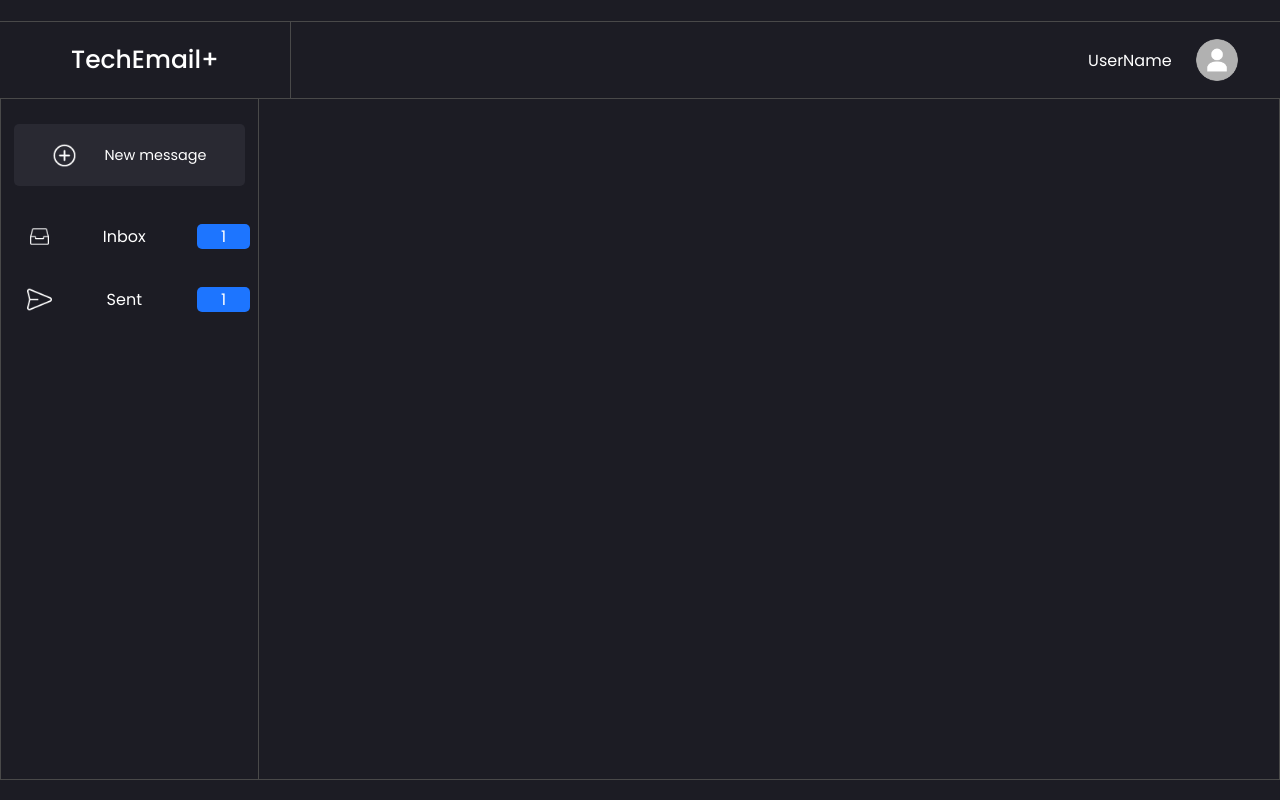
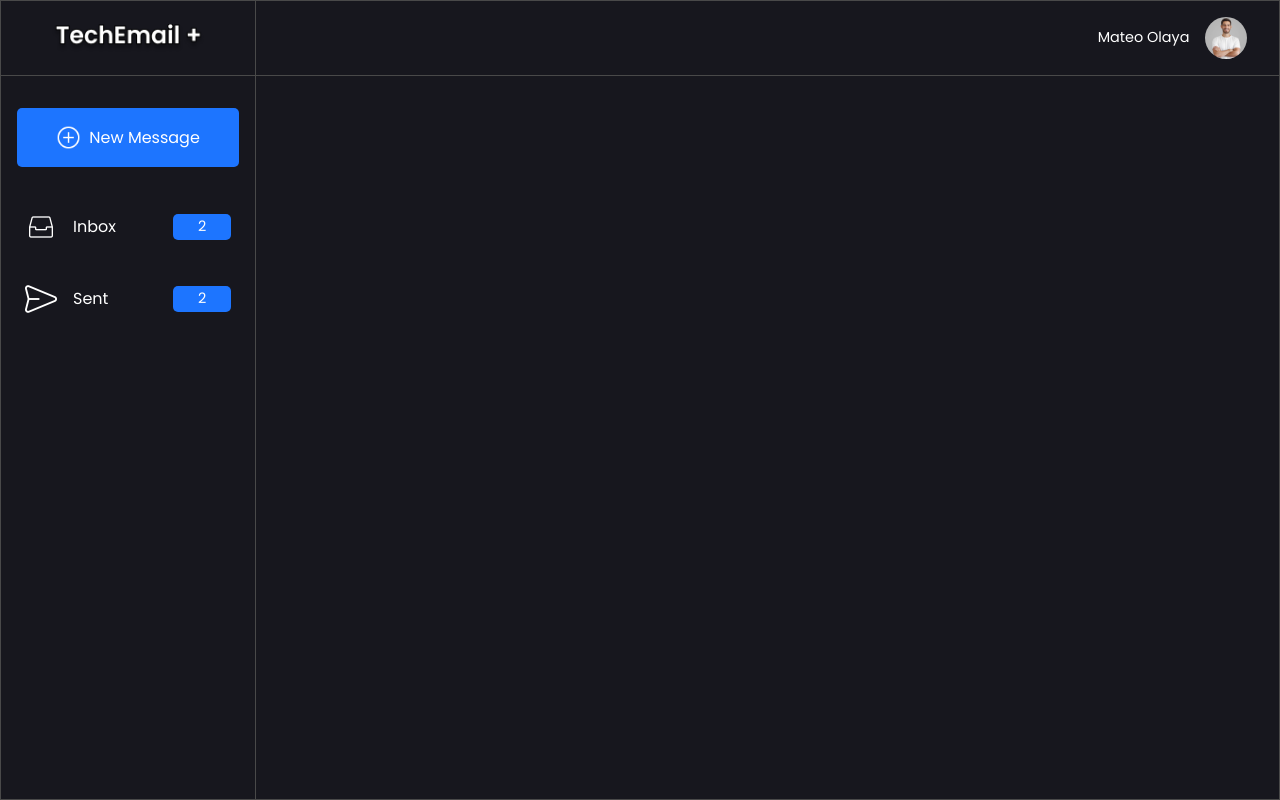
Before and after one commit to mafer23/email-client-app, a React (Vite) app in the folder front-end/: page /emailClient/dashboard in a window 1280 px wide. Built offline with nearby package versions, Linux system fonts and the light colour scheme.

Commit message:
add: dashboard page organized

```diff
--- a/front-end/src/dashboard/components/emailPanel.tsx
+++ /dev/null
@@ -1,11 +0,0 @@
-import "../pages/_dashboardPage.scss";
-
-
-export const EmailPanel = () => {
-
-  return (
-    <div className="dashboardPage__emailPanel">
-
-    </div>
-  );
-}
--- /dev/null
+++ b/front-end/src/dashboard/components/header/Header.tsx
@@ -0,0 +1,22 @@
+import "./_header.scss";
+
+//* Importing images
+import photoPerfil from "../../../images/Perfil.jpg";
+
+export const Header = () => {
+  return (
+    <div className="header">
+
+        <div className="header__photoUser">
+
+            <h2>Mateo Olaya</h2>
+
+            <div className="header__photoUser__image">
+                <img src={ photoPerfil } alt="" />
+            </div>
+
+        </div>
+
+    </div>
+  );
+}
--- /dev/null
+++ b/front-end/src/dashboard/components/header/_header.scss
@@ -0,0 +1,49 @@
+@import "../../../styles/settings";
+
+.header {
+    width: 100%;
+    padding: 1em 2em 1em 2em;
+    box-sizing: border-box;
+    border-bottom: 1px solid $color3;
+    @include DisplayFlex(
+        center,
+        flex-end,
+        none,
+        none,
+        0
+    );
+
+    &__photoUser {
+        @include DisplayFlex(
+            center,
+            center,
+            none,
+            none,
+            1em
+        );
+
+        h2{
+            @include StylesText(0.9em, 400, $color2);
+        }
+
+        &__image {
+            width: 2.6em;
+            height: 2.6em;
+            @include DisplayFlex(
+                center,
+                center,
+                none,
+                none,
+                0
+            );
+            border-radius: 50px;
+            overflow: hidden;
+
+            img {
+                width: 100%;
+                height: 100%;
+                object-fit: cover;
+            }
+        }
+    }
+}
--- a/front-end/src/dashboard/components/navBar.tsx
+++ /dev/null
@@ -1,19 +0,0 @@
-import "../pages/_dashboardPage.scss";
-//* Importing images
-import UserI from "../../images/userProfile.png"
-
-export const NavBar = () => {
-    return(
-        <nav className="dashboardPage__navContainer">
-            <span className="dashboardPage__navContainer__logoBox">
-                <p className="dashboardPage__navContainer__logoBox__logo">
-                    TechEmail+
-                </p>
-            </span>
-            <span className="dashboardPage__navContainer__identity">
-                <p>UserName</p>
-            <img src={UserI} width={50} height={50}></img>
-        </span>
-        </nav>
-    );
-};
--- /dev/null
+++ b/front-end/src/dashboard/components/navBar/NavBar.tsx
@@ -0,0 +1,49 @@
+import "./_navBar.scss";
+
+//* Importing images
+import iconAdd from "../../../images/add.png";
+
+//* Importing custom hook
+import { useNavBar } from "./useNavBar";
+
+export const NavBar = () => {
+
+    const { dataButtonOptions } = useNavBar();
+
+    return (
+        <div className="navBar">
+
+            <button>
+                <img src={ iconAdd } alt="" />
+                New Message
+            </button>
+
+            <div className="navBar__options">
+
+                {
+                    dataButtonOptions.map(({ icon, id, name, amount }) =>
+
+                        <button key={ id }>
+
+                            <div className="titleIcon">
+                                <div>
+                                    <img src={ icon } alt="" />
+                                </div>
+                                <h1>{ name }</h1>
+                            </div>
+
+                            <div className="amountOption">
+                                { amount }
+                            </div>
+
+                        </button>
+
+                    )
+                }
+
+            </div>
+
+        </div>
+    );
+
+}
--- /dev/null
+++ b/front-end/src/dashboard/components/navBar/_navBar.scss
@@ -0,0 +1,110 @@
+@import "../../../styles/settings";
+
+.navBar {
+    width: 100%;
+    padding: 2em 1em 2em 1em;
+    box-sizing: border-box;
+    @include DisplayFlex(
+        center,
+        flex-start,
+        column,
+        none,
+        2em
+    );
+
+    button {
+        @include StylesButton(
+            100%,
+            3.7em,
+            5px,
+            $color4
+        );
+        @include StylesText(1em, 400, $color2);
+        @include DisplayFlex(
+            center,
+            center,
+            none,
+            none,
+            0.5em
+        );
+
+        img {
+            width: 12%;
+        }
+    }
+
+    &__options {
+        width: 100%;
+        @include DisplayFlex(
+            center,
+            flex-start,
+            column,
+            none,
+            1em
+        );
+
+       button {
+        padding: 0em 0.5em 0em 0.5em;
+        box-sizing: border-box;
+        transition: 0.2s ease-in-out;
+        @include StylesButton(
+            100%,
+            3.5em,
+            0px,
+            transparent
+        );
+        @include DisplayFlex(
+            center,
+            space-between,
+            none,
+            none,
+            0
+        );
+
+        .titleIcon {
+            @include DisplayFlex(
+                center,
+                flex-start,
+                none,
+                none,
+                1em
+            );
+
+            h1{
+                @include StylesText(1em, 400, $color2);
+            }
+
+            div {
+                width: 2em;
+                height: 2em;
+
+                img {
+                    width: 100%;
+                    object-fit: contain;
+                }
+            }
+        }
+
+        .amountOption {
+            width: 4em;
+            height: 1.8em;
+            background-color: $color4;
+            border-radius: 5px;
+            @include DisplayFlex(
+                center,
+                center,
+                none,
+                none,
+                0
+            );
+            @include StylesText(0.9em, 400, $color2);
+        }
+
+        &:hover {
+            background-color: $color7;
+            border-radius: 5px;
+        }
+
+       }
+    }
+}
--- /dev/null
+++ b/front-end/src/dashboard/components/navBar/useNavBar.ts
@@ -0,0 +1,26 @@
+//* Importing images
+import iconInbox from "../../../images/inbox.png";
+import iconSent from "../../../images/sent.png";
+
+//* Importing types
+import { typeButtonsOptions } from "../../../types/types";
+
+export const useNavBar = () => {
+
+    //* Attributes
+    const dataButtonOptions: typeButtonsOptions[] = [
+        { id: 1, name: 'Inbox', icon: iconInbox, amount: 2 },
+        { id: 2, name: 'Sent', icon: iconSent, amount: 2 }
+    ];
+
+    //* Methods
+
+    return {
+        //* Attributes
+        dataButtonOptions,
+
+        //* Methods
+
+    }
+
+}
--- a/front-end/src/dashboard/components/navMenu.tsx
+++ /dev/null
@@ -1,32 +0,0 @@
-import "../pages/_dashboardPage.scss";
-//* Importing images
-
-import addLogo from "../../images/add2.png";
-import inboxL from "../../images/inbox.png";
-import sentL from "../../images/sent.png";
-
-
-
-export const NavMenu = () =>{
-    return (
-        <div className="dashboardPage__menuContainer">
-            <button className="dashboardPage__menuContainer__createButton">
-          <img src={addLogo} width={25} height={25}></img>
-          <p>New message</p>
-        </button>
-
-        <button className="dashboardPage__menuContainer__inoutButton">
-          <img src={inboxL} width={25} height={25}></img>
-          <p>Inbox</p>
-          <p className="dashboardPage__menuContainer__notLog" >1</p>
-        </button>
-
-        <button className="dashboardPage__menuContainer__inoutButton">
-          <img src={sentL} width={25} height={25}></img>
-          <p>Sent</p>
-          <p className="dashboardPage__menuContainer__notLog" >1</p>
-        </button>
-        </div>
-
-    );
-}
--- a/front-end/src/dashboard/pages/DashboardPage.tsx
+++ b/front-end/src/dashboard/pages/DashboardPage.tsx
@@ -1,19 +1,42 @@
-import { NavBar } from "../components/Navbar";
-import { EmailPanel } from "../components/emailPanel";
-import { NavMenu } from "../components/navMenu";
 import "./_dashboardPage.scss";
 
+//* Importing components
+import { Header } from "../components/header/Header";
+import { NavBar } from "../components/navBar/NavBar";
+
+//* Importing images
+import iconLogo from "../../images/Logo.png";
 
 export const DashboardPage = () => {
 
   return (
     <div className="dashboardPage">
-      <NavBar></NavBar>
-      <section className="dashboard">
-        <NavMenu></NavMenu>
-        <EmailPanel></EmailPanel>
-      </section>
+
+      <div className="dashboardPage__container">
+
+        <div className="dashboardPage__container__firstSection">
+
+          <div className="dashboardPage__container__firstSection__logo">
+            <img src={ iconLogo } alt="" />
+          </div>
+
+          <NavBar/>
+
+        </div>
+
+        <div className="dashboardPage__container__secondSection">
+
+          <Header/>
+
+          <div className="dashboardPage__container__secondSection__panels">
+
+          </div>
+
+        </div>
+
+      </div>
 
     </div>
   );
+
 }
--- a/front-end/src/dashboard/pages/_dashboardPage.scss
+++ b/front-end/src/dashboard/pages/_dashboardPage.scss
@@ -1,121 +1,92 @@
 @import "../../styles/settings";
 @import "../../styles/stylesGeneral";
 
-body{
-    background-color: $color6;
-}
-
-.dashboard{
-    @include DisplayFlex(center,center,row,none,0);
-    height: 85%;
-    width: 100%;
-    max-width: 90em;
-
-}
 
 .dashboardPage {
-    font-family: $mainFont,sans-serif;
-    color:$color2;
     width: 100%;
     height: 100vh;
-    max-width: 90em;
-
-    margin:auto;
+    background-color: $color1;
     @include DisplayFlex(
         center,
         center,
-        column,
+        none,
         none,
         0
     );
-    &__navContainer{
-        @include DisplayFlex(center,space-between,row,none,0);
-        border:1px $color3 solid;
+
+    &__container {
         width: 100%;
-        height: 76px;
-        &__logoBox{
-            @include DisplayFlex(center,center,none,none,0);
-            border-right: 1px solid $color3;
-            position: relative;
-            height: 76px;
-            width: 290px;
-            &__logo{
-                font-size: 25px;
-                font-weight: 500;
+        max-width: 90em;
+        height: 100%;
+        @include DisplayFlex(
+            center,
+            center,
+            none,
+            none,
+            0
+        );
+
+        &__firstSection {
+            width: 20%;
+            height: 100%;
+            border: 1px solid $color3;
+            box-sizing: border-box;
+            @include DisplayFlex(
+                center,
+                flex-start,
+                column,
+                none,
+                0
+            );
+
+            &__logo {
+                width: 100%;
+                height: 4.6em;
+                border-bottom: 1px solid $color3;
+                @include DisplayFlex(
+                    center,
+                    center,
+                    none,
+                    none,
+                    0
+                );
+
+                img {
+                    width: 60%;
+                    object-fit: contain;
+                }
             }
-            padding:0;
-        }
-        &__identity {
-            @include DisplayFlex(center,flex-end,row,none,0);
-            padding-right: 3%;
-        }
-        &__identity p {
-            padding-right: 15%;
         }
 
-    }
+        &__secondSection {
+            width: 80%;
+            height: 100%;
+            border-top: 1px solid $color3;
+            border-bottom: 1px solid $color3;
+            border-right: 1px solid $color3;
+            box-sizing: border-box;
+            @include DisplayFlex(
+                center,
+                flex-start,
+                column,
+                none,
+                0
+            );
 
-    &__menuContainer{
-        border:1px solid $color3;
-        width: 290px;
-        height: 100%;
-        border-top: none;
-        @include DisplayFlex(flex-start,flex-start,column,none,0);
-
-        &__createButton{
-            @include StylesButton(90%, 62px, 5px, $color7);
-            @include StylesText(0.9em,400,$color2);
-            @include DisplayFlex(center,space-between,row,none,0);
-            margin: auto;
-            padding-left: 15%;
-            padding-right: 15%;
-            margin-top: 10%;
-            margin-bottom: 10%;
-        }
-        &__createButton:hover{
-            background-color: $color8;
-            color:$color1;
-            font-weight: bold;
-        }
-
-        &__inoutButton{
-            @include StylesButton(100%, 50px, 0, $color6);
-            @include StylesText(1em,400,$color2);
-            @include DisplayFlex(center,space-between,row,none,0);
-            margin: auto;
-            margin-top: 0;
-            margin-bottom: 5%;
-            padding-left: 10%;
-            padding-right: 3%;
-
-        }
-        &__inoutButton:hover{
-            background-color: $color7;
-            border-left: 2px solid $color2;
-        }
-
-        &__notLog{
-            background-color: $color4;
-            border-radius: 5px;
-            color:$color2;
-            font-size: 1em;
-            width: 53px;
-            max-width: 60px;
-
-
-
+            &__panels {
+                width: 100%;
+                height: 100%;
+                padding: 2em;
+                box-sizing: border-box;
+                @include DisplayFlex(
+                    center,
+                    center,
+                    none,
+                    none,
+                    0
+                );
+            }
         }
     }
 
-    &__emailPanel{
-        border: 1px solid $color3;
-        border-left: none;
-        border-top:none;
-        width: 1153px;
-        height: 100%;
-        max-width: 100%;
-    }
-
-
-
 }
```
Also changed, not shown: front-end/src/types/types.ts (+9 -0 lines), front-end/src/images/Perfil.jpg (added).
